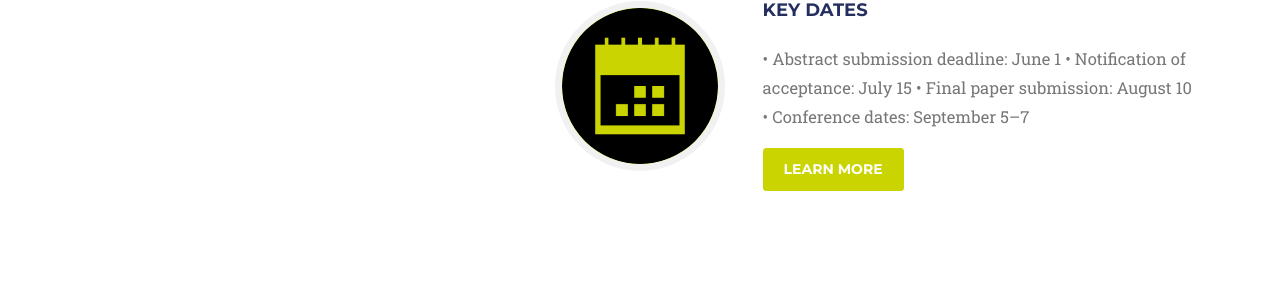
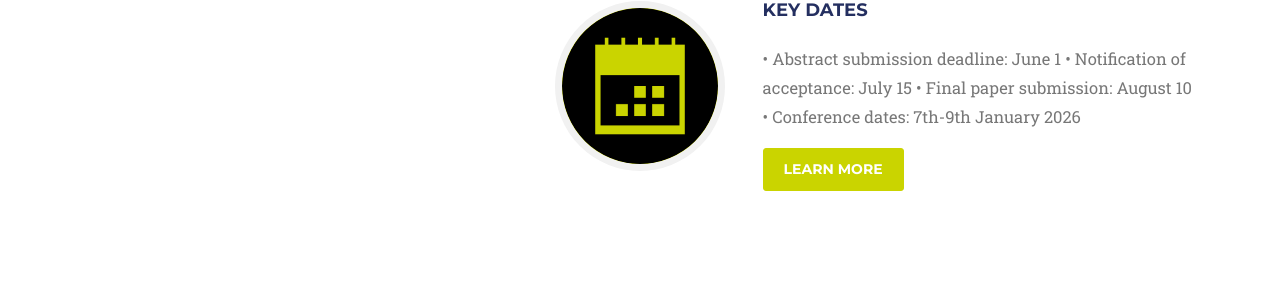
Before and after one commit to ukrrin2026swansea/ukrrin2026swansea.github.io, a Jekyll site: the page built from index.html, in a window 1280 px wide and 900 px high, scrolled down 4374 px. Shown: the part 212-512 px from the top of the window. Built offline with Jekyll 4.4.1, drawn with Linux system fonts in a browser that asks for light colours; some web fonts are replaced.

Commit message:
Conference dates

```diff
--- a/_data/twenty_17/home_about_data.yml
+++ b/_data/twenty_17/home_about_data.yml
@@ -5,7 +5,7 @@
     • Abstract submission deadline: June 1
     • Notification of acceptance: July 15
     • Final paper submission: August 10
-    • Conference dates: September 5–7
+    • Conference dates: 7th-9th January 2026
   #link: /agenda
 
 - inverted:
```
